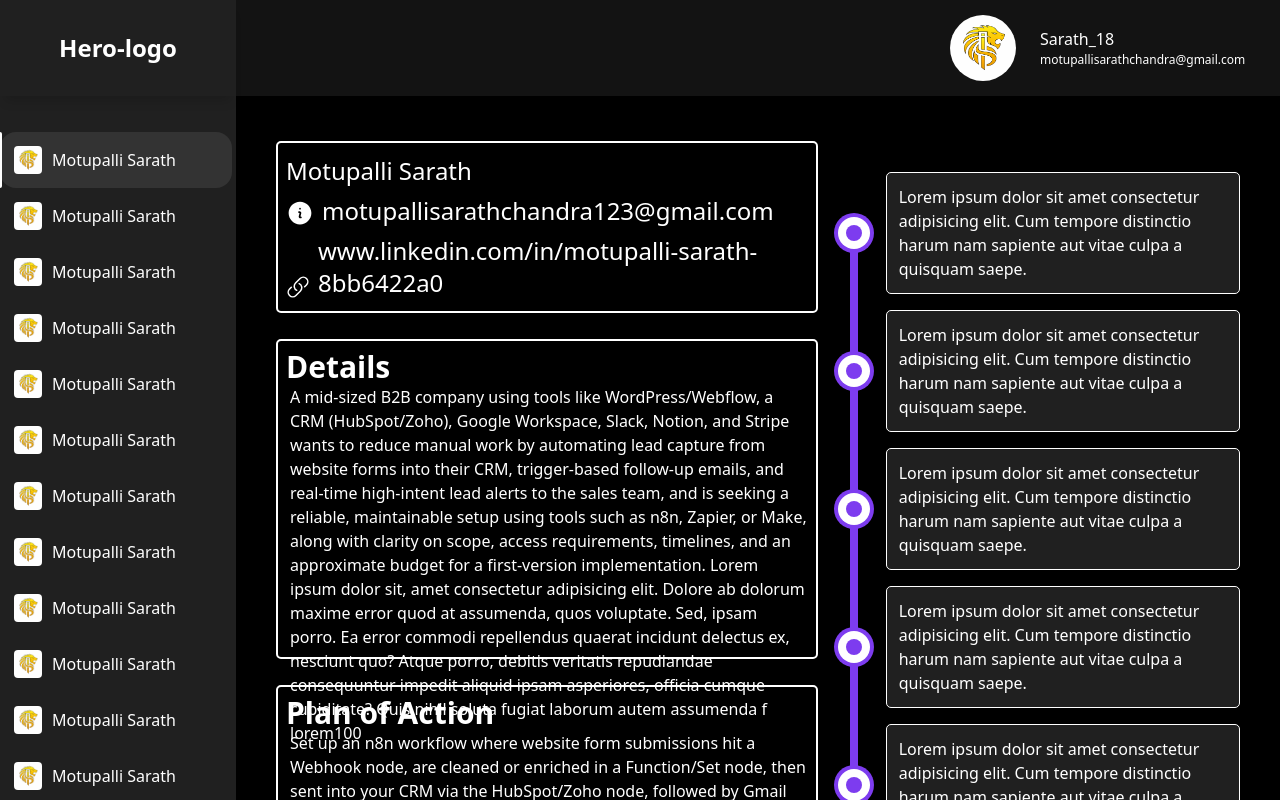
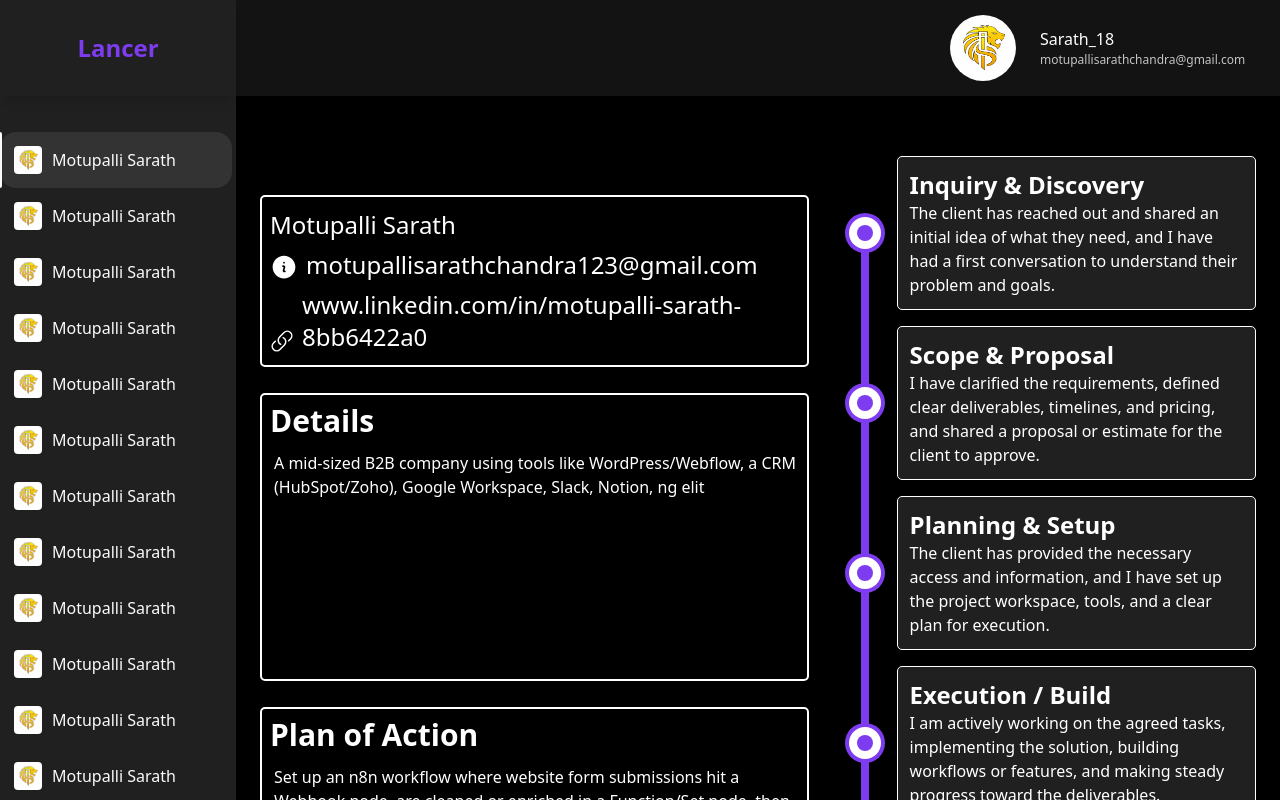
Before and after one commit to SarathM254/Lancer, a React (Vite) app: page / in a window 1280 px wide. Built offline with nearby package versions, Linux system fonts and the light colour scheme.

Commit message:
Further changes, Forntend done excpet color combinations

```diff
--- /dev/null
+++ b/src/assets/Progress.js
@@ -0,0 +1,26 @@
+export const progressData = [
+{
+stage: "Inquiry & Discovery",
+description: "The client has reached out and shared an initial idea of what they need, and I have had a first conversation to understand their problem and goals."
+},
+{
+stage: "Scope & Proposal",
+description: "I have clarified the requirements, defined clear deliverables, timelines, and pricing, and shared a proposal or estimate for the client to approve."
+},
+{
+stage: "Planning & Setup",
+description: "The client has provided the necessary access and information, and I have set up the project workspace, tools, and a clear plan for execution."
+},
+{
+stage: "Execution / Build",
+description: "I am actively working on the agreed tasks, implementing the solution, building workflows or features, and making steady progress toward the deliverables."
+},
+{
+stage: "Review & Revisions",
+description: "I have delivered a first version for the client to review and I am now applying their feedback, fixing issues, and polishing the work as needed."
+},
+{
+stage: "Final Delivery & Close",
+description: "I have delivered the final version, completed any last changes, shared documentation or handover details, and the project is ready to be closed."
+}
+];
--- a/src/components/Details.jsx
+++ b/src/components/Details.jsx
@@ -3,16 +3,11 @@
 const Details = () => {
     return (
         <div>
-            <div class="flex flex-col border-2 rounded-[5px] p-2 mb-2.5 h-80">
+            <div class="flex flex-col border-2 rounded-[5px] p-2 mb-2.5 min-h-72">
                 <div class="font-bold text-3xl">Details</div>
-                <div class="pl-1">
+                <div class="pl-1 pt-3">
                     A mid-sized B2B company using tools like WordPress/Webflow, a CRM (HubSpot/Zoho), Google
-                    Workspace, Slack, Notion, and Stripe wants to reduce manual work by automating lead capture
-                    from website forms into their CRM, trigger-based follow-up emails, and real-time high-intent
-                    lead alerts to the sales team, and is seeking a reliable, maintainable setup using tools
-                    such as n8n, Zapier, or Make, along with clarity on scope, access requirements, timelines,
-                    and an approximate budget for a first-version implementation. Lorem ipsum dolor sit, amet consectetur adipisicing elit. Dolore ab dolorum maxime error quod at assumenda, quos voluptate. Sed, ipsam porro. Ea error commodi repellendus quaerat incidunt delectus ex, nesciunt quo? Atque porro, debitis veritatis repudiandae consequuntur impedit aliquid ipsam asperiores, officia cumque cupiditate? Quis nihil soluta fugiat laborum autem assumenda f
-                    lorem100
+                    Workspace, Slack, Notion, ng elit
                 </div>
             </div>
         </div>
--- a/src/components/Flow.jsx
+++ b/src/components/Flow.jsx
@@ -1,16 +1,18 @@
 import React from 'react'
 import Stage from './Stage.jsx'
+import { progressData } from '../assets/Progress.js'
 
 const Flow = () => {
     return (
         <div class="flex-[3] basis-0 flex flex-col justify-center items-center gap-4 pt-9 pb-9 relative">
 
-            <Stage />
-            <Stage />
-            <Stage />
-            <Stage />
-            <Stage />
-            <Stage />
+            {progressData.map((item,index) => (
+                <Stage
+                    key={index}
+                    Heading={item.stage}
+                    Description={item.description}
+                />
+            ))}
             <div class="absolute flow-light left-4 top-24 bottom-24 w-2"></div>
 
         </div>
--- a/src/components/Header.jsx
+++ b/src/components/Header.jsx
@@ -4,13 +4,13 @@
 const Header = () => {
   return (
     <header className=" bg-[rgba(128,128,128,0.15)] h-24 flex items-center justify-end pl-1.5
-        overflow-hidden text-amber-50 ">
+        overflow-hidden ">
       <div className='rounded-full h-16.5 w-16.5'>
         <img src={logo} className="h-full w-full rounded-full object-cover " alt="" />
       </div>
       <ul className='w-60 ml-6'>
         <li>Sarath_18</li>
-        <li className='truncate text-[12px]'>motupallisarathchandra@gmail.com</li>
+        <li className='truncate text-[12px] text-[rgba(255,255,255,0.75)]'>motupallisarathchandra@gmail.com</li>
       </ul>
     </header>
   )
--- a/src/components/Messages.jsx
+++ b/src/components/Messages.jsx
@@ -4,7 +4,7 @@
 const Messages = () => {
     return (
         <div>
-        <div className='text-2xl font-bold text-white mt-10'>
+        <div className='text-2xl font-bold text-white mt-6'>
               Mails
         </div>
         <div className='m-6'>
--- a/src/components/Profile.jsx
+++ b/src/components/Profile.jsx
@@ -8,7 +8,7 @@
 const Profile = () => {
     return (
         <div>
-            <div class="Profile-content flex-1 flex p-4 space-x-4">
+            <div class="Profile-content flex-1 flex space-x-9">
                 <div class="flex-[4] basis-0 flex flex-col gap-4 justify-center">
 
                     <Basic></Basic>
@@ -19,8 +19,6 @@
 
                 </div>
                 <Flow></Flow>
-
-
             </div>
             <Messages></Messages>
         </div>
--- a/src/components/Sidebar.jsx
+++ b/src/components/Sidebar.jsx
@@ -5,8 +5,8 @@
   return (
     <div>
       <div className="sidebar text-[rgb(251,251,254)] h-full w-59 flex flex-col">
-            <div className="flex h-24 bg-[rgba(128,128,128,0.25)] items-center justify-center text-2xl font-bold z-10 shadow-[0_10px_10px_-5px_rgba(0,0,0,0.15)]">
-                Hero-logo
+            <div className="flex h-24 bg-[rgba(128,128,128,0.25)] items-center justify-center text-2xl font-bold z-10 shadow-[0_10px_10px_-5px_rgba(0,0,0,0.15)] text-[rgb(125,60,239)]">
+                Lancer
             </div>
             <div className='profiles flex-1 pt-9 bg-[rgba(128,128,128,0.25)] overflow-auto no-scrollbar'>
                 <div className="relative pr-1">
--- a/src/components/Stage.jsx
+++ b/src/components/Stage.jsx
@@ -1,6 +1,6 @@
 import React from 'react'
 
-const Stage = () => {
+const Stage = (props) => {
     return (
         <div class="flex-1 w-full flex space-x-3 items-center">
             <div class="w-10 h-10 rounded-full flow-light flex justify-center items-center">
@@ -8,8 +8,10 @@
                     <div class="w-4 h-4 rounded-full flow-light z-10"></div>
                 </div>
             </div>
-            <div class="state-card">Lorem ipsum dolor sit amet consectetur adipisicing elit. Cum tempore
-                distinctio harum nam sapiente aut vitae culpa a quisquam saepe.</div>
+            <div class="state-card flex flex-col">
+                <div class="font-bold text-2xl">{props.Heading}</div>
+                <div>{props.Description}</div>
+            </div>
         </div>
     )
 }
--- a/src/index.css
+++ b/src/index.css
@@ -1,3 +1,7 @@
+body{
+  color: white;
+}
+
 /* 1. Import from Google Fonts */
 @import url('https://fonts.googleapis.com/css2?family=Poppins:wght@300;400;500;600;700&display=swap');
 @import url('https://fonts.googleapis.com/css2?family=Kanit:wght@400;700&display=swap');
@@ -24,9 +28,7 @@
 }
 
 
-*{
-  color: white;
-}
+
 
 
 
--- a/temp.jsx
+++ /dev/null
@@ -1,104 +0,0 @@
-import './App.css'
-
-function App() {
-
-    return (
-        <>
-            <div class="Profile-content flex-1 flex p-4">
-                <div class="flex-[4] basis-0 p-3 ">
-
-                    <div class="hero flex flex-col border-2 rounded-2xl pl-2 gap-2 py-3 mb-2.5">
-                        <div class="text-2xl">Motupalli Sarath</div>
-                        <div class="flex justify-center items-end space-x-2">
-                            <svg xmlns="http://www.w3.org/2000/svg" viewBox="0 0 24 24" fill="currentColor" class="h-7">
-                                <path fill-rule="evenodd"
-                                    d="M2.25 12c0-5.385 4.365-9.75 9.75-9.75s9.75 4.365 9.75 9.75-4.365 9.75-9.75 9.75S2.25 17.385 2.25 12Zm8.706-1.442c1.146-.573 2.437.463 2.126 1.706l-.709 2.836.042-.02a.75.75 0 0 1 .67 1.34l-.04.022c-1.147.573-2.438-.463-2.127-1.706l.71-2.836-.042.02a.75.75 0 1 1-.671-1.34l.041-.022ZM12 9a.75.75 0 1 0 0-1.5.75.75 0 0 0 0 1.5Z"
-                                    clip-rule="evenodd" />
-                            </svg>
-
-                            <a class="text-2xl flex-1"
-                                href="https://mail.google.com/mail/?view=cm&fs=1&to=motupallisarathchandra123@gmail.com">motupallisarathchandra123@gmail.com</a>
-                        </div>
-                        <div class="flex justify-center items-end space-x-2">
-                            <svg xmlns="http://www.w3.org/2000/svg" viewBox="0 0 24 24" fill="currentColor"
-                                class="size-6">
-                                <path fill-rule="evenodd"
-                                    d="M19.902 4.098a3.75 3.75 0 0 0-5.304 0l-4.5 4.5a3.75 3.75 0 0 0 1.035 6.037.75.75 0 0 1-.646 1.353 5.25 5.25 0 0 1-1.449-8.45l4.5-4.5a5.25 5.25 0 1 1 7.424 7.424l-1.757 1.757a.75.75 0 1 1-1.06-1.06l1.757-1.757a3.75 3.75 0 0 0 0-5.304Zm-7.389 4.267a.75.75 0 0 1 1-.353 5.25 5.25 0 0 1 1.449 8.45l-4.5 4.5a5.25 5.25 0 1 1-7.424-7.424l1.757-1.757a.75.75 0 1 1 1.06 1.06l-1.757 1.757a3.75 3.75 0 1 0 5.304 5.304l4.5-4.5a3.75 3.75 0 0 0-1.035-6.037.75.75 0 0 1-.354-1Z"
-                                    clip-rule="evenodd" />
-                            </svg>
-
-                            <a class="text-2xl flex-1"
-                                href="https://linkedin.com/in/motupalli-sarath-8bb6422a0">www.linkedin.com/in/motupalli-sarath-8bb6422a0</a>
-                        </div>
-
-                    </div>
-
-                    <div class="flex flex-col border-2 rounded-2xl p-2 mb-2.5">
-                        <div class="font-bold text-3xl">Details</div>
-                        <div class="pl-1">
-                            A mid-sized B2B company using tools like WordPress/Webflow, a CRM (HubSpot/Zoho), Google
-                            Workspace, Slack, Notion, and Stripe wants to reduce manual work by automating lead capture
-                            from website forms into their CRM, trigger-based follow-up emails, and real-time high-intent
-                            lead alerts to the sales team, and is seeking a reliable, maintainable setup using tools
-                            such as n8n, Zapier, or Make, along with clarity on scope, access requirements, timelines,
-                            and an approximate budget for a first-version implementation.
-                        </div>
-                    </div>
-
-                    <div class="flex flex-col border-2 rounded-2xl p-2">
-                        <div class="font-bold text-3xl">Plan of Action</div>
-                        <div class="pl-1">
-                            Set up an n8n workflow where website form submissions hit a Webhook node, are cleaned or
-                            enriched in a Function/Set node, then sent into your CRM via the HubSpot/Zoho node, followed
-                            by Gmail nodes for trigger-based follow-up emails and Slack nodes for high-intent lead
-                            alerts, with IF nodes handling logic like “no reply in 3 days” and “visited pricing/booked
-                            demo,” plus basic error handling and logging so the whole pipeline is testable,
-                            maintainable, and easy to extend later.
-
-                        </div>
-                    </div>
-
-
-                </div>
-                <div class="flex-[3] basis-0 flex flex-col justify-center items-center gap-4 pt-9 pb-9 relative">
-                    <div class="flex-1 w-full flex space-x-3 items-center">
-                        <div class="w-10 h-10 rounded-full flow-light flex justify-center items-center">
-                            <div class="w-8 h-8 rounded-full bg-white z-10 flex justify-center items-center">
-                                <div class="w-4 h-4 rounded-full flow-light z-10"></div>
-                            </div>
-                        </div>
-                        <div class="state-card">Lorem ipsum dolor sit amet consectetur adipisicing elit. Cum tempore
-                            distinctio harum nam sapiente aut vitae culpa a quisquam saepe.</div>
-                    </div>
-                    <div class="flex-1 w-full flex space-x-3 items-center">
-                        <div class="w-10 h-10 rounded-full flow-light flex justify-center items-center">
-                            <div class="w-8 h-8 rounded-full bg-white z-10 flex justify-center items-center">
-                                <div class="w-4 h-4 rounded-full flow-light z-10"></div>
-                            </div>
-                        </div>
-                        <div class="state-card">Lorem ipsum dolor sit amet consectetur adipisicing elit. Cum tempore
-                            distinctio harum nam sapiente aut vitae culpa a quisquam saepe.</div>
-                    </div>
-                    <div class="flex-1 w-full flex space-x-3 items-center">
-                        <div class="w-10 h-10 rounded-full flow-light flex justify-center items-center">
-                            <div class="w-8 h-8 rounded-full bg-white z-10"></div>
-                        </div>
-                        <div class="state-card">Lorem ipsum dolor sit amet consectetur adipisicing elit. Cum tempore
-                            distinctio harum nam sapiente aut vitae culpa a quisquam saepe.</div>
-                    </div>
-                    <div class="flex-1 w-full flex space-x-3 items-center">
-                        <div class="w-10 h-10 rounded-full flow-light flex justify-center items-center">
-                            <div class="w-8 h-8 rounded-full bg-white z-10"></div>
-                        </div>
-                        <div class="state-card">Lorem ipsum dolor sit amet consectetur adipisicing elit. Cum tempore
-                            distinctio harum nam sapiente aut vitae culpa a quisquam saepe.</div>
-                    </div>
-                    <div class="absolute flow-light left-4 top-24 bottom-24 w-2"></div>
-
-                </div>
-            </div>
-        </>
-    )
-}
-
-export default App
```
Also changed, not shown: src/components/Plan.jsx (+4 -7 lines).
